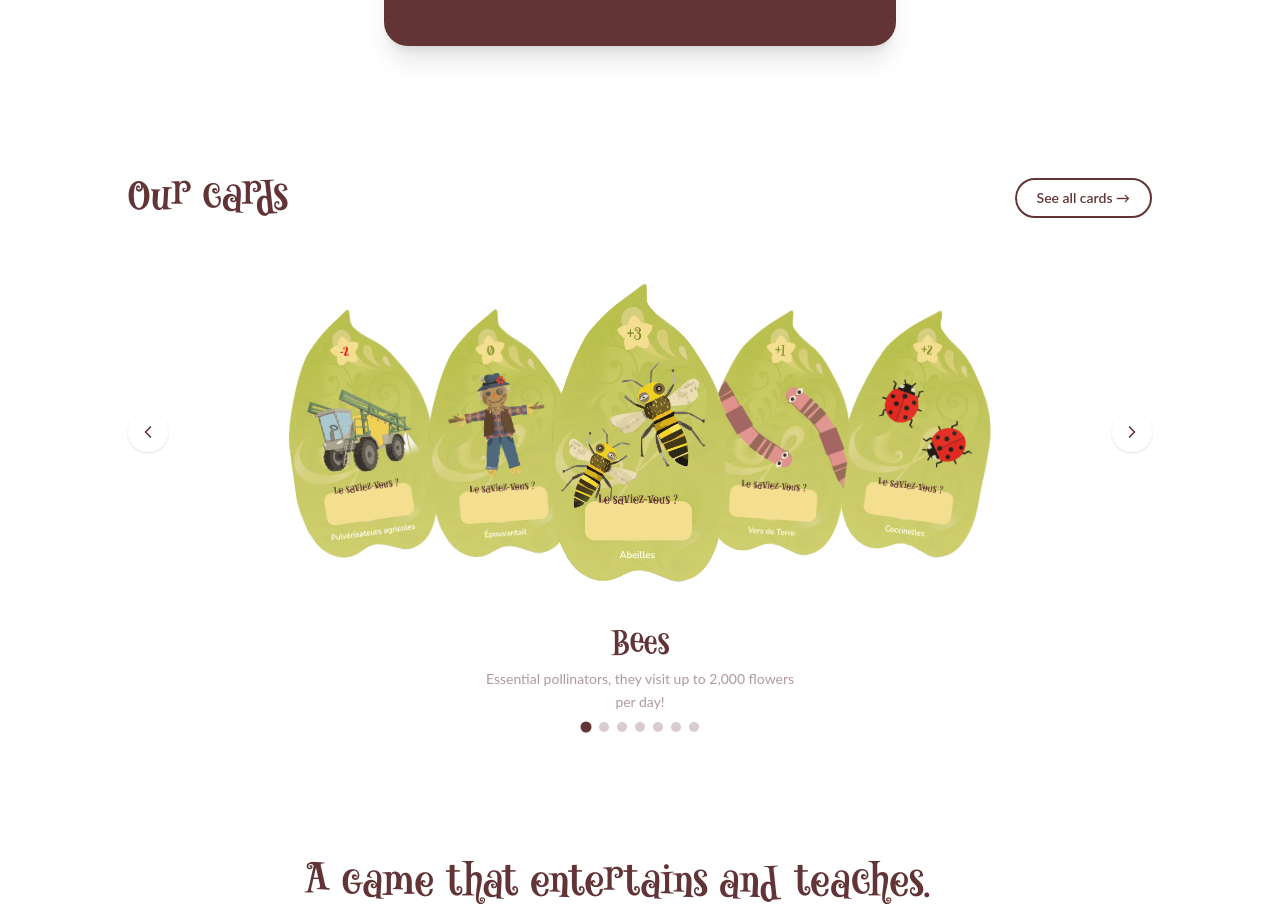
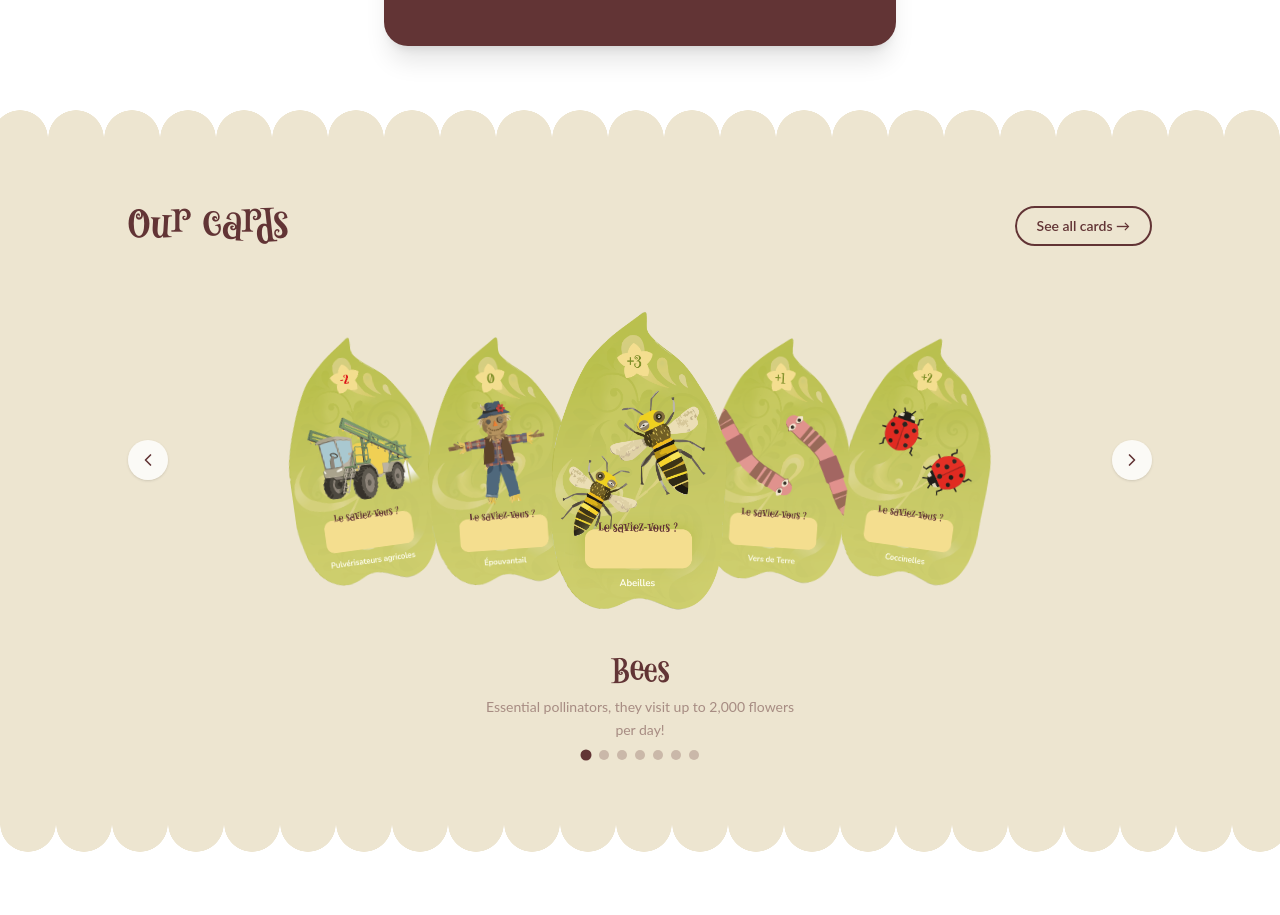
Before and after one commit to DerouillonAlice/sauve_qui_pousse, a Vue app: page / in a window 1280 px wide. Shown: the part 2291-3206 px from the top of the page. Built offline with nearby package versions, Linux system fonts and the light colour scheme.

Commit message:
feat(home): restore cream-dark bg + waves on cards section

```diff
--- a/src/views/HomeView.vue
+++ b/src/views/HomeView.vue
@@ -180,7 +180,8 @@ function onPointerUp(e: PointerEvent) {
   </section>
 
   <!-- NOS CARTES -->
-  <section class="py-16 px-6 bg-white overflow-hidden">
+  <WaveEdge color="var(--color-cream-dark)" position="top" :size="56" />
+  <section class="py-16 px-6 bg-cream-dark overflow-hidden">
     <div class="max-w-5xl mx-auto">
       <div class="flex items-center justify-between mb-10">
         <h2 class="text-brown">{{ t('home.slider.title') }}</h2>
@@ -227,6 +228,7 @@ function onPointerUp(e: PointerEvent) {
       </div>
     </div>
   </section>
+  <WaveEdge color="var(--color-cream-dark)" :size="56" />
 
   <!-- PÉDAGOGIE -->
   <section class="py-16 px-6 bg-white">
```
